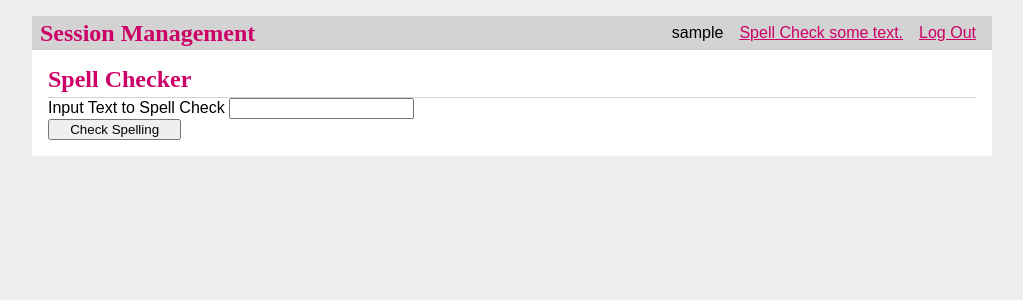
After one commit to kratel/nyu_appsec_a2, a Flask app: page /spell_check in a window 1280 px wide. The commit adds this page. Shown: the top 300 px of the page, without its empty margins (128-1151 px from the left). Run offline with Flask 2, Linux system fonts and the light colour scheme; the visitor is signed in with stand-in values (Sample User, id 1); data comes from the database, SQL or seed files in the repository.

Commit message:
Add basic spell_check page routing, and a placeholder page. Does not have any functionality yet.

```diff
--- a/spellcheck.py
+++ b/spellcheck.py
@@ -12,3 +12,9 @@ bp = Blueprint('spellcheck', __name__)
 @bp.route('/')
 def index():
     return render_template('spellcheck/index.html')
+
+
+@bp.route('/spell_check')
+@login_required
+def spell_check():
+    return render_template('spellcheck/spell_check.html')
--- a/templates/base.html
+++ b/templates/base.html
@@ -6,6 +6,7 @@
   <ul>
     {% if g.user %}
       <li><span>{{ g.user['username'] }}</span>
+      <li><a class="action" href="{{ url_for('spellcheck.spell_check') }}">Spell Check some text.</a>
       <li><a href="{{ url_for('auth.logout') }}">Log Out</a>
     {% else %}
       <li><a href="{{ url_for('auth.register') }}">Register</a>
--- a/templates/spellcheck/index.html
+++ b/templates/spellcheck/index.html
@@ -2,11 +2,8 @@
 
 {% block header %}
   <h1>{% block title %}Spell Checker{% endblock %}</h1>
-  {% if g.user %}
-    <a class="action" href="{{ url_for('spellcheck.new_spell_check') }}">Spell Check some text.</a>
-  {% endif %}
 {% endblock %}
 
 {% block content %}
-  <p>PlaceHolder</p>
+  <p>Need to spell check some text?</p>
 {% endblock %}
--- /dev/null
+++ b/templates/spellcheck/spell_check.html
@@ -0,0 +1,18 @@
+{% extends 'base.html' %}
+
+{% block header %}
+  <h1>{% block title %}Spell Checker{% endblock %}</h1>
+{% endblock %}
+
+{% block content %}
+  {% if g.user %}
+  <form method="post">
+    <label for="inputtext">Input Text to Spell Check</label>
+    <input name="inputtext" id="inputtext" required>
+    <br>
+    <input type="submit" value="Check Spelling">
+  </form>
+  {% else %}
+  <a href="{{ url_for('auth.login') }}">Log In</a>
+  {% endif %}
+{% endblock %}
```
